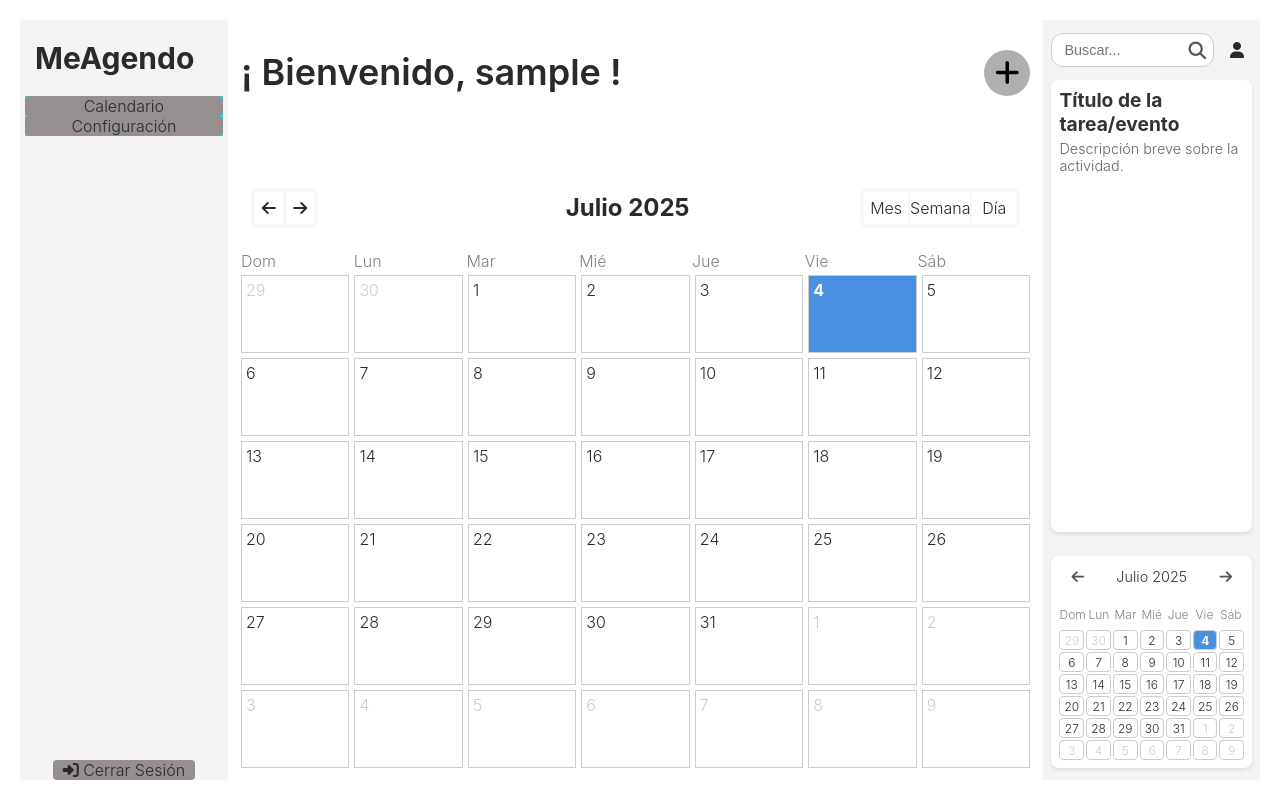
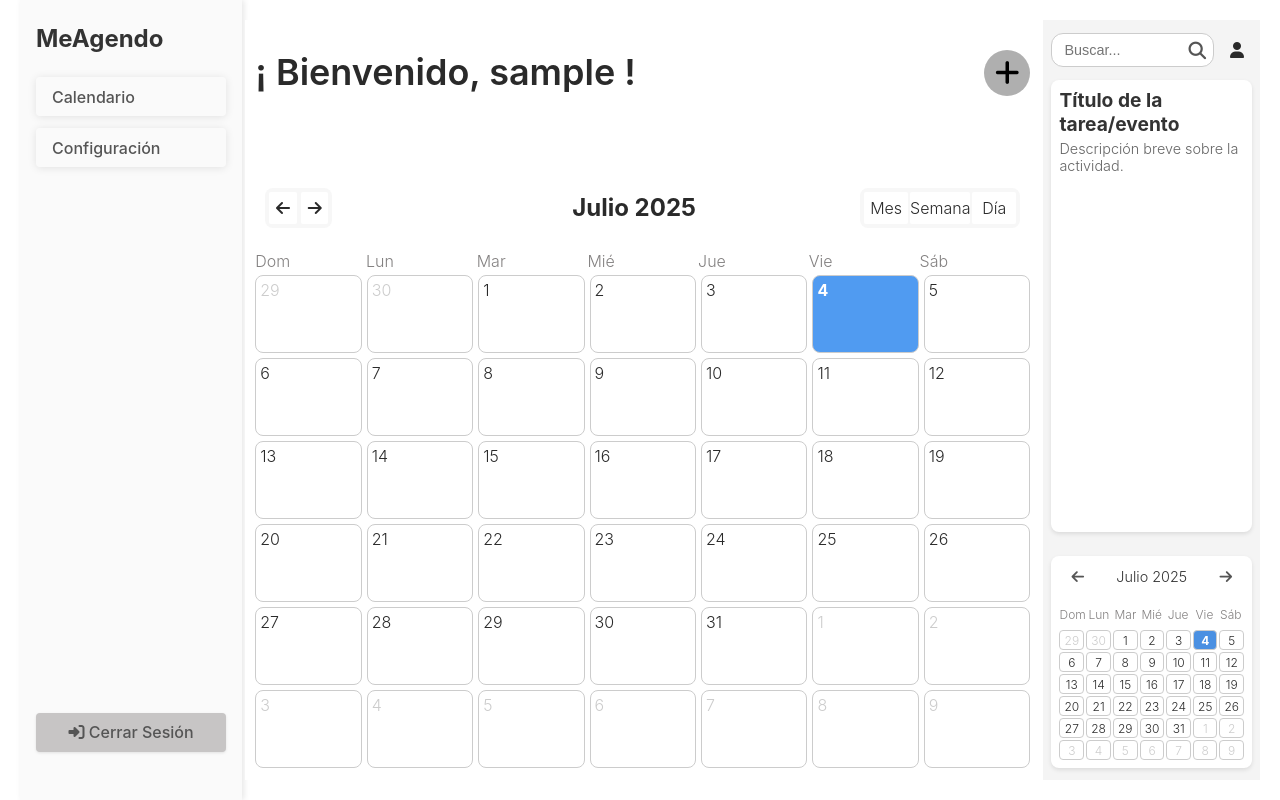
Before and after one commit to MeAgendo/Web-MeAgendo, a Django app: page /calendar/ in a window 1280 px wide. Run offline with Django 5.2, Linux system fonts and the light colour scheme; the visitor is signed in with stand-in values (Sample User, id 1); data that the repository does not hold is empty.

Commit message:
Ajuste de ingreso y comprovaciones de forms event, ajuste de css de panel izquierdo

```diff
--- a/MeAgendo/dashboard/views.py
+++ b/MeAgendo/dashboard/views.py
@@ -2,7 +2,7 @@
 
 from django.views.decorators.clickjacking import xframe_options_exempt
 from django.shortcuts import render
-from django.http      import JsonResponse, HttpResponseBadRequest
+from django.http      import JsonResponse
 from django.views.decorators.http import require_http_methods
 from django.contrib.auth.decorators import login_required
 
@@ -18,12 +18,23 @@ def calendar_view(request):
 @login_required
 @require_http_methods(["GET", "POST"])
 def task_create_view(request):
+    # GET → envío de contexto vacío para que la plantilla no falle al
+    # leer form_data o error_message
     if request.method == "GET":
-        return render(request, "cuestionario_Nueva_Tarea.html")
+        return render(request,
+                      "cuestionario_Nueva_Tarea.html",
+                      { "form_data": {}, "error_message": None })
 
     data = request.POST
     if not data.get("fecha-limite") or not data.get("titulo") or not data.get("prioridad"):
-        return HttpResponseBadRequest("Faltan datos obligatorios")
+        # re-renderizar con mensaje y datos previos
+        return render(request,
+                      "cuestionario_Nueva_Tarea.html",
+                      {
+                        "error_message": "Faltan datos obligatorios",
+                        "form_data": data
+                      },
+                      status=400)
 
     Task.objects.create(
         user        = request.user,
@@ -42,32 +53,68 @@ def task_create_view(request):
 @login_required
 @require_http_methods(["GET", "POST"])
 def event_create_view(request):
+    # GET → plantilla con contexto vacío
     if request.method == "GET":
-        return render(request, "cuestionario_Nuevo_Evento.html")
+        return render(request,
+                      "cuestionario_Nuevo_Evento.html",
+                      { "form_data": {}, "error_message": None })
 
-    data = request.POST
-    # Validar campos obligatorios
-    if (not data.get("fecha-limite") or
-        not data.get("titulo") or
-        not data.get("hora-desde") or
-        not data.get("hora-hasta")):
-        return HttpResponseBadRequest("Faltan datos obligatorios")
+    data        = request.POST
+    fecha       = data.get("fecha-limite", "").strip()
+    titulo      = data.get("titulo", "").strip()
+    start       = data.get("hora-desde", "").strip()
+    end         = data.get("hora-hasta", "").strip()
+    repet       = data.get("repeticion", "no")
+    descripcion = data.get("descripcion", "")
 
-    # Validar orden de horas
-    start = data["hora-desde"]
-    end   = data["hora-hasta"]
-    if start >= end:
-        return HttpResponseBadRequest("La hora de inicio debe ser anterior a la hora de fin")
+    error_message = None
+
+    # 1) Fecha y título obligatorios
+    if not fecha or not titulo:
+        error_message = "Faltan datos obligatorios"
+
+    # 2) Si rellena una hora, debe rellenar la otra
+    elif bool(start) != bool(end):
+        error_message = (
+          "Si defines hora, completa ambos campos; "
+          "si no, déjalos vacíos para evento de Todo el día"
+        )
+
+    # 3) Si ambas existen, start < end
+    elif start and end and start >= end:
+        error_message = "La hora de inicio debe ser anterior a la hora de fin"
+
+    # Si hubo error → re-render al formulario con contexto
+    if error_message:
+        return render(request,
+                      "cuestionario_Nuevo_Evento.html",
+                      {
+                        "error_message": error_message,
+                        "form_data": {
+                          "fecha-limite": fecha,
+                          "titulo":       titulo,
+                          "descripcion":  descripcion,
+                          "repeticion":   repet,
+                          "hora-desde":   start,
+                          "hora-hasta":   end,
+                        }
+                      },
+                      status=400)
+
+    # Si no definió horas → evento “Todo el día”
+    start_time = start or None
+    end_time   = end   or None
 
     Event.objects.create(
         user        = request.user,
-        date        = data["fecha-limite"],
-        title       = data["titulo"],
-        description = data.get("descripcion", ""),
-        repetition  = data.get("repeticion", "no"),
-        start_time  = start,
-        end_time    = end,
+        date        = fecha,
+        title       = titulo,
+        description = descripcion,
+        repetition  = repet,
+        start_time  = start_time,
+        end_time    = end_time,
     )
+
     return render(request, "success_iframe.html", {
         "message": "Evento creado correctamente"
     })
--- a/MeAgendo/static/css/calendario.css
+++ b/MeAgendo/static/css/calendario.css
@@ -87,48 +87,92 @@ a{
     flex: 1;
     gap: 0.2rem;
 }
+/* 1. Panel general */
 .left-panel {
-    display: flex;
-    flex-direction: column;
-    height: 100%;
-    width: 18%;
-    background-color: #f4f4f4;
-    align-items: center;
-    justify-content: center;
+  display: flex;
+  flex-direction: column;
+  width: 240px;                   /* ancho fijo */
+  height: 100vh;                  /* toda la altura */
+  padding: 1.5rem 1rem 3rem;      /* más padding-bottom para separar logout */
+  background-color: #fafafa;      /* ligero contraste */
+  box-shadow: 2px 0 6px rgba(0,0,0,0.1);
 }
-.left-panel h1{
-    align-self: flex-start;
-    margin: 0;
-    padding: 20px 15px;
-    font-size: 30px;
+
+/* 2. Título / logo */
+.left-panel h1 {
+  margin: 0 0 1.5rem 0;           /* separa del nav */
+  font-size: 1.5rem;
+  font-weight: 700;
+  color: #333;
 }
+
+/* 3. Navegación */
 .left-panel nav {
-    display: flex;
+  flex: 0 0 auto;
+  margin-bottom: 2rem;            /* espacio antes del logout */
+}
 
-    width: 95%;
-    background-color: aqua;
-    text-align: center;
-    justify-content: center;
+.left-panel nav ul {
+  list-style: none;
+  padding: 0;
+  margin: 0;
 }
-.left-panel nav ul {
-    width: 100%;
-    list-style: none;
+
+.left-panel nav ul li {
+  margin-bottom: 0.75rem;         /* espacio entre items */
 }
-.left-panel nav ul li{
-    border-radius: 4px;
-    background-color: #968f8f;
+
+.left-panel nav ul li:last-child {
+  margin-bottom: 0;
+}
+
+.left-panel nav ul a {
+  display: block;
+  width: 100%;
+  padding: 0.6rem 1rem;
+  border-radius: 4px;
+  background-color: transparent;
+  color: #555;
+  text-decoration: none;
+  font-weight: 500;
+  transition: background 0.2s, color 0.2s, box-shadow 0.2s;
+  box-shadow: 0 1px 8px rgba(0,0,0,0.1);
+}
+
+.left-panel nav ul a:hover {
+  background-color: #4A90E2;      /* color de acento */
+  color: #fff;
+  box-shadow: 0 2px 6px rgba(0,0,0,0.15);
+}
+
+/* 4. Active link */
+.left-panel nav ul a.active {
+  background-color: #4A90E2;
+  color: #fff;
+  box-shadow: inset 3px 0 0 #F5A623, 0 2px 6px rgba(0,0,0,0.15);
+}
+
+/* 5. Cerrar sesión */
+.left-panel .logout-btn {
+  margin-top: auto;
+  display: block;
+  padding: 0.6rem 1rem;
+  border-radius: 4px;
+  background-color: #c7c5c5;      /* rojo suave */
+  color: #555;
+  text-align: center;
+  text-decoration: none;
+  font-weight: 500;
+  transition: background 0.2s, box-shadow 0.2s;
+  box-shadow: 0 1px 3px rgba(0,0,0,0.1);
+}
+
+.left-panel .logout-btn:hover {
+  box-shadow: 0 0px 10px #d64541;
+  color: #ce3e3e;
+}
 
 
-}
-.left-panel a {
-    box-sizing: border-box;
-    margin-top: auto;
-    align-self: center;
-    text-decoration: none;
-    padding: 0 10px;
-    border-radius: 4px;
-    background-color: #968f8f;
-}
 main {
     height: 100%;
     width: 70%;
@@ -211,6 +255,7 @@ main header ul li {
     color: #333;
     padding: 0.5rem 1rem;
     border-radius: 10px;             /* forma “píldora” */
+    box-shadow: 0 0 4px rgba(74,144,226,0.5);
     cursor: pointer;
 }
 
@@ -337,6 +382,7 @@ main header ul li:hover {
     justify-content: flex-start;
     padding: 4px;
     border: 1px solid #ccc;
+    border-radius: 8px;
     box-sizing: border-box;
     cursor: pointer;
 }
@@ -357,7 +403,7 @@ main header ul li:hover {
     flex: content;
     height: auto;
     width: auto;
-    background: #4a90e2;
+    background: #509bf1;
     color: #fff;
     font-weight: bold;
     align-items: flex-start;
@@ -419,7 +465,7 @@ main header ul li:hover {
 
 .right-panel .main-header .search-box input:focus {
     outline: none;
-    border-color: #4a90e2;
+    border-color: #509bf1;
     box-shadow: 0 0 3px rgba(74,144,226,0.5);
 }
 
--- a/MeAgendo/templates/Calendario.html
+++ b/MeAgendo/templates/Calendario.html
@@ -5,7 +5,7 @@
   <meta charset="UTF-8" />
   <meta name="viewport" content="width=device-width, initial-scale=1.0"/>
   <title>MeAgendo - Calendario</title>
-
+  <link rel="icon" href="{% static 'img/favicon.ico' %}" />
   <!-- Google Fonts & FontAwesome -->
   <link rel="preconnect" href="https://fonts.googleapis.com">
   <link
@@ -42,7 +42,7 @@
           <li><a href="#">Configuración</a></li>
         </ul>
       </nav>
-      <a href="{% url 'accounts:logout' %}">
+      <a href="{% url 'accounts:logout' %}" class="logout-btn">
         <i class="fa-solid fa-right-to-bracket"></i> Cerrar Sesión
       </a>
     </aside>
```
Also changed, not shown: MeAgendo/dashboard/models.py (+6 -2 lines), MeAgendo/static/css/cuestionario_evento.css (+26 -5 lines), MeAgendo/static/js/event_form.js (added, +46 -0 lines), MeAgendo/templates/cuestionario_Nuevo_Evento.html (+20 -19 lines), MeAgendo/dashboard/migrations/0002_alter_event_end_time_alter_event_start_time.py (added), MeAgendo/static/img/favicon.ico (added).
